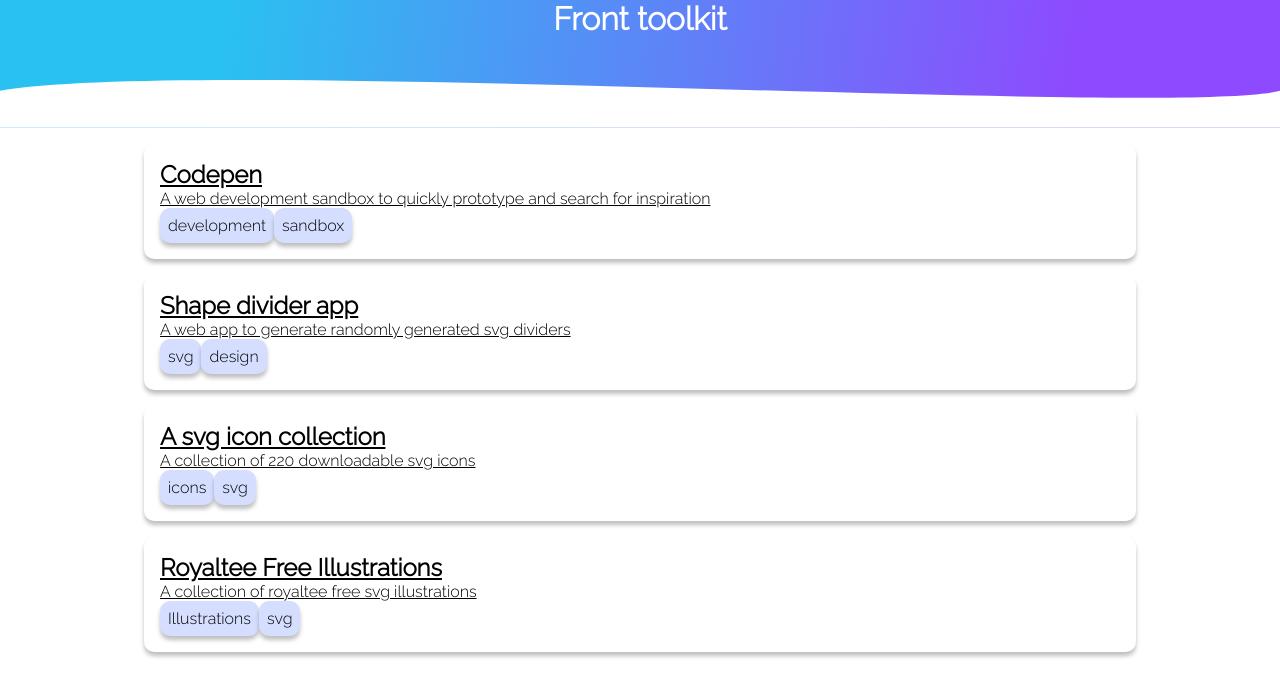
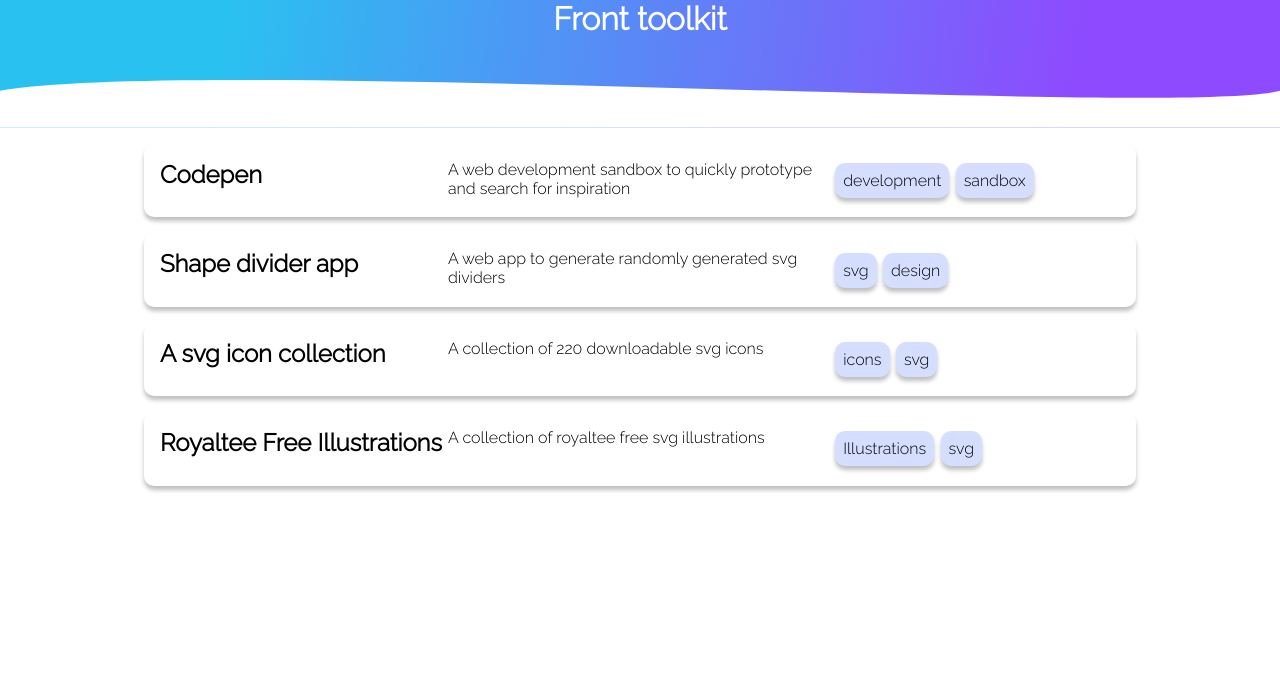
Before and after one commit to clemsau/front-toolkit, a Next.js app: page / in a window 1280 px wide. Shown: the top 696 px of the page. Built offline with nearby package versions, Linux system fonts and the light colour scheme.

Commit message:
Update style

```diff
--- a/components/ToolCard.js
+++ b/components/ToolCard.js
@@ -1,15 +1,21 @@
 export default function ToolCard({name, description, url, tags}) {
     return (
         <a href={url} target="_blank">
-            <div className="tool-card s-padded-container">
+            <div className="tool-card s-padded-container row">
+                <div className="card-title-content">
                     <h2>{name}</h2>
+                </div>
+                <div className="card-decription-content">
                     <p>{description}</p>
+                </div>
+                <div className="card-tags-content">
                     <ul>
                     {tags.map(tag => (
                         <li className="btn btn-light-blue">{tag}</li>
                     ))}
                     </ul>
                 </div>
+            </div>
         </a>
     )
 }
--- a/styles/global.css
+++ b/styles/global.css
@@ -3,6 +3,7 @@
     margin: 0;
     list-style: none;
     color: black;
+    text-decoration: none;
     font-family: 'Raleway', sans-serif;
 }
 
@@ -39,6 +40,18 @@
     flex: 10%;
 }
 
+.card-title-content {
+    flex: 30%;
+}
+
+.card-decription-content {
+    flex: 40%;
+}
+
+.card-tags-content {
+    flex: 30%;
+}
+
 .tool-card {
     background: #FFFFFF;
     box-shadow: 0px 4px 4px rgba(0, 0, 0, 0.25);
@@ -50,6 +63,7 @@
 .btn {
     display: inline-block;
     padding: 0.5rem;
+    margin: 0.2rem;
     box-shadow: 0px 4px 4px rgba(0, 0, 0, 0.25);
     border-radius: 10px;
 }
```
Lines whose indentation alone changed are shown as unchanged.
